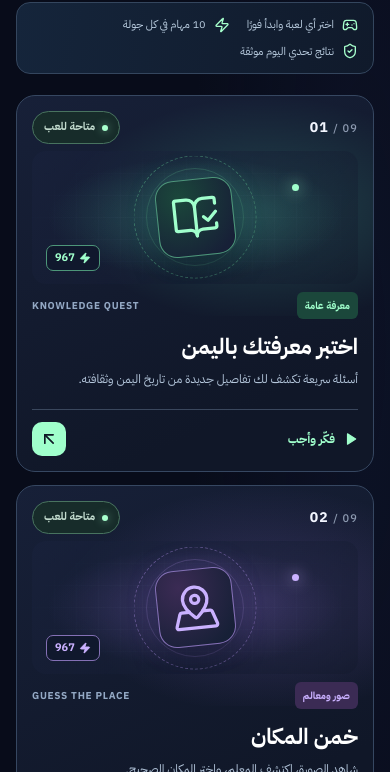
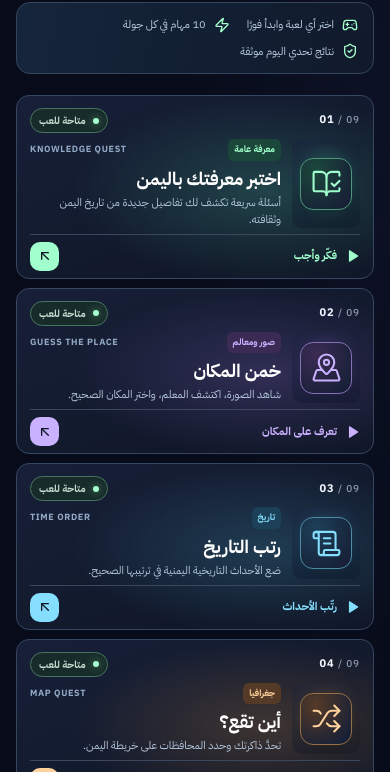
Before and after one commit to AihamAnter/967-initiative, a Next.js app: page /games in a window 390 px wide. Shown: the part 796-1568 px from the top of the page. Built offline with nearby package versions, Linux system fonts and the light colour scheme; no server answers.

Commit message:
style(games): compact nine arcade cards into scannable mobile rows

```diff
--- a/app/games/games.module.css
+++ b/app/games/games.module.css
@@ -287,3 +287,30 @@
  .selectTile,.tileIconFrame,.tileOrbitOuter,.tileGo{transition:none!important}
  .selectTile:hover{transform:none}.selectTile:hover .tileIconFrame{transform:none}
 }
+
+
+/* Phone catalog: nine compact game entries with clear titles and large tap surfaces.
+   The desktop arcade layout and all game links remain untouched. */
+@media(max-width:630px){
+ .selectGrid{grid-template-columns:minmax(0,1fr);gap:9px}
+ .selectTile{display:grid;grid-template-columns:68px minmax(0,1fr);grid-template-rows:auto minmax(58px,1fr) auto;gap:6px 11px;min-height:154px;padding:12px 13px 7px;border-radius:13px}
+ .selectTile::before{height:100%}
+ .tileTop{grid-column:1/-1;grid-row:1;min-height:20px}
+ .tileSerial{font-size:11px}
+ .tileSerial span{font-size:10px}
+ .tileAvailable{font-size:10px;padding:3px 8px}
+ .tileArt{grid-column:1;grid-row:2;min-height:66px;margin:0;border-radius:10px}
+ .tileArt::before,.tileOrbitOuter,.tileOrbitInner,.tileArtDot,.tileXP{display:none}
+ .tileIconFrame{width:52px;height:52px;border-radius:13px;transform:none}
+ .tileIconFrame svg{width:31px;height:31px}
+ .tileContent{grid-column:2;grid-row:2;min-height:0}
+ .tileMeta{gap:3px 7px;margin-bottom:3px}
+ .tileCategory{font-size:9px;padding:3px 6px}
+ .tileEnglish{font-size:9px}
+ .tileContent h3{font-size:18px;line-height:1.4;margin:2px 0 3px}
+ .tileContent p{display:-webkit-box;-webkit-box-orient:vertical;-webkit-line-clamp:2;overflow:hidden;font-size:11px;line-height:1.55;margin:0}
+ .tileFooter{grid-column:1/-1;grid-row:3;margin:0;padding:7px 0 0;min-height:34px;font-size:11px}
+ .tileGo{width:29px;height:29px}
+ .tileGo svg{width:16px;height:16px}
+}
+@media(max-width:355px){.tileEnglish{display:none}.tileContent h3{font-size:17px}}
```
